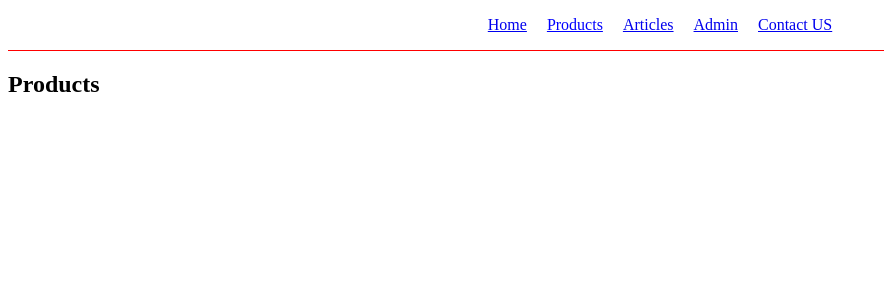
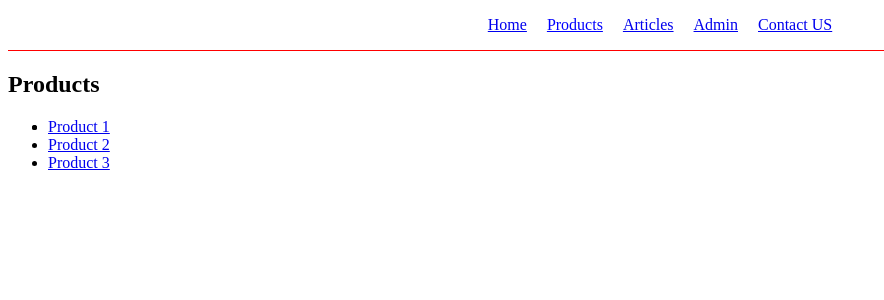
Before and after one commit to pranavsuryawanshi96/Revision-React-JavaScript-ES6-7, a React (Vite) app in the folder Module 6 React Routing/: page /products in a window 1280 px wide. Shown: the top 300 px of the page, without its empty margins (0-884 px from the left). Built offline with nearby package versions, Linux system fonts and the light colour scheme.

Commit message:
useParam

```diff
--- a/Module 6 React Routing/src/App.jsx
+++ b/Module 6 React Routing/src/App.jsx
@@ -7,6 +7,7 @@ import Admin from "./components/Admin/Admin";
 import Sales, { default as sales } from "./components/Admin/Sales";
 import Navbar from "./components/Navbar/Navbar";
 import NotFound from "./components/NotFound/NotFound";
+import SingleProduct from "./components/Products/SingleProduct";
 const App = () => {
   return (
     <div className="app">
@@ -15,6 +16,7 @@ const App = () => {
         <Routes>
           <Route path="/" element={<Home />} />
           <Route path="/products" element={<Products />} />
+          <Route path="/products/:id" element={<SingleProduct />} />
           <Route path="/articles" element={<Articles />} />
           <Route path="/admin" element={<Admin />} />
           <Route path="/sales" element={<Sales />} />
--- a/Module 6 React Routing/src/components/Products/Products.jsx
+++ b/Module 6 React Routing/src/components/Products/Products.jsx
@@ -1,9 +1,23 @@
 import React from "react";
+import { Link } from "react-router-dom";
 
 const Products = () => {
   return (
     <div>
       <h2>Products</h2>
+      <ul>
+        <li>
+          <li>
+            <Link to="/Products/1">Product 1</Link>
+          </li>
+          <li>
+            <Link to="/Products/2">Product 2</Link>
+          </li>
+          <li>
+            <Link to="/Products/3">Product 3</Link>
+          </li>
+        </li>
+      </ul>
     </div>
   );
 };
--- /dev/null
+++ b/Module 6 React Routing/src/components/Products/SingleProduct.jsx
@@ -0,0 +1,14 @@
+import React from "react";
+import { useParams } from "react-router-dom";
+
+const SingleProduct = () => {
+  const { id } = useParams();
+
+  return (
+    <div>
+      <h2>SingleProducts={id}</h2>
+    </div>
+  );
+};
+
+export default SingleProduct;
```
Also changed, not shown: Module 6 React Routing/src/components/Products/SingleProducts.jsx (deleted, +0 -11 lines).
